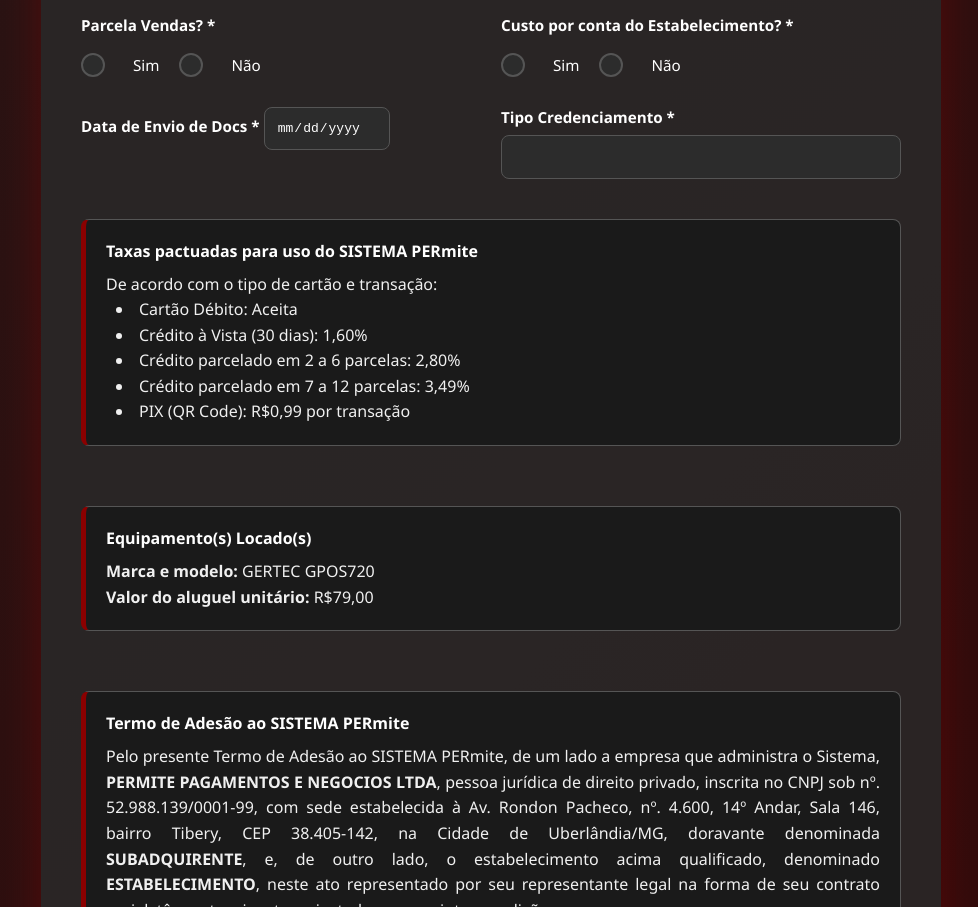
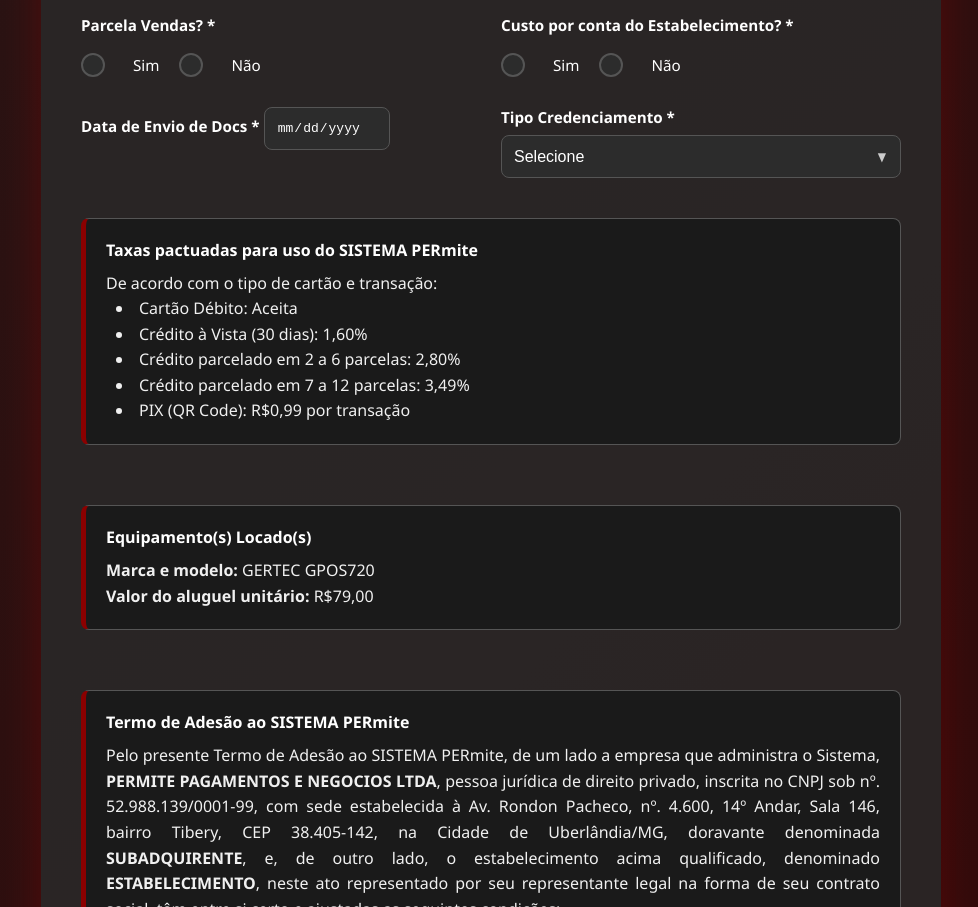
Before and after one commit to augustope99/doc-permite, a plain HTML site: page index.html in a window 1280 px wide. Shown: the part 2540-3447 px from the top of the page, without its empty margins (149-1127 px from the left). Drawn offline with nearby package versions, Linux system fonts and the light colour scheme; no server answers; a script that the page names is missing.

Commit message:
Deploy: Landing Page Doc Permite

```diff
--- a/index.html
+++ b/index.html
@@ -324,7 +324,11 @@
 
                 <div class="form-group">
                     <label for="tipoCredenciamento">Tipo Credenciamento *</label>
-                    <input type="text" id="tipoCredenciamento" name="tipoCredenciamento" required>
+                    <select id="tipoCredenciamento" name="tipoCredenciamento" required>
+                        <option value="">Selecione</option>
+                        <option value="In loco">In loco</option>
+                        <option value="Correios">Correios</option>
+                    </select>
                 </div>
 
                 <div class="info-box full-width">
```
